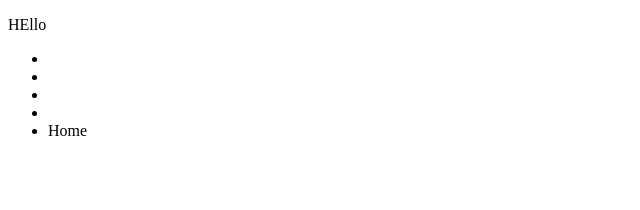
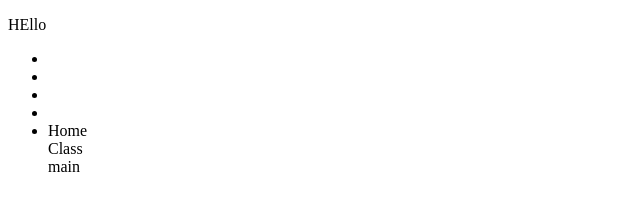
Before and after one commit to laporka/git-course-1, a plain HTML site: page index.html in a window 1280 px wide. Shown: the full height of the page, 0-640 px from the left. Drawn offline with Linux system fonts and the light colour scheme.

Commit message:
Changed some code in li

```diff
--- a/index.html
+++ b/index.html
@@ -23,6 +23,8 @@
             </li>
             <li>
                 <div>Home</div>
+                <div>Class</div>
+                <div>main</div>
             </li>
         </ul>
     </div>
```
